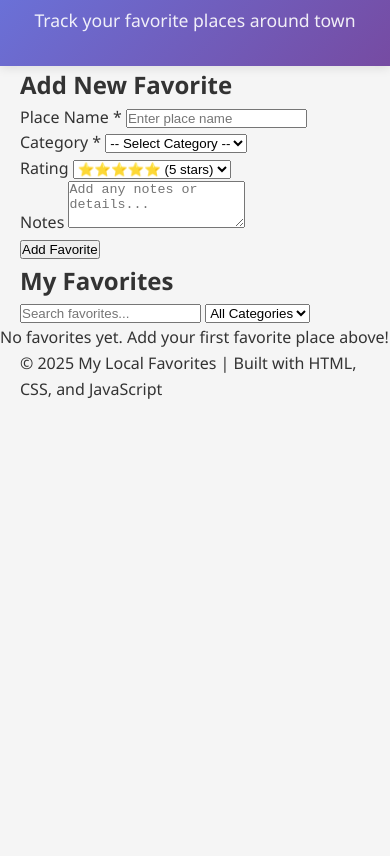
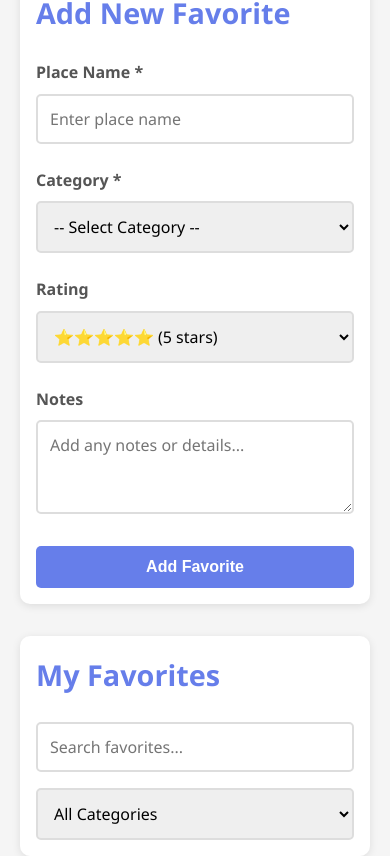
Before and after one commit to grahamgobbel/40363-local-favorites-tracker, a plain HTML site: page index.html in a window 390 px wide. Shown: the part 162-1018 px from the top of the page. Before the commit the page ends 844 px from the top, so only its background shows below. Drawn offline with Linux system fonts and the light colour scheme.

Commit message:
Complete LAB11.5: Full CSS styling and project setup
- Completed all CSS sections (Steps 3D-3K)

- Added form styling with focus states

- Implemented button hover effects with transform

- Added CSS Grid layout for favorites display

- Created responsive design with mobile breakpoints

- Added JavaScript starter code with form prevention

- Updated README with project documentation

- Tested responsiveness and accessibility

- Ready for LAB12 JavaScript fundamentals

```diff
--- a/css/styles.css
+++ b/css/styles.css
@@ -69,7 +69,23 @@ header h1 {
    ========================================== */
 
 /* TODO LAB11: Add main and section styles */
+main {
+    padding: 2rem 0;
+}
 
+section {
+    background: white;
+    padding: 2rem;
+    margin-bottom: 2rem;
+    border-radius: 10px;
+    box-shadow: 0 2px 8px rgba(0,0,0,0.1);
+}
+
+h2 {
+    color: #667eea;
+    margin-bottom: 1.5rem;
+    font-size: 1.8rem;
+}
 
 /* ==========================================
    FORM STYLES
@@ -78,7 +94,41 @@ header h1 {
    ========================================== */
 
 /* TODO LAB11: Add .form-group, label, input, select, textarea styles */
+.form-group {
+    margin-bottom: 1.5rem;
+}
 
+label {
+    display: block;
+    margin-bottom: 0.5rem;
+    font-weight: 600;
+    color: #555;
+}
+
+input[type="text"],
+select,
+textarea {
+    width: 100%;
+    padding: 0.75rem;
+    border: 2px solid #ddd;
+    border-radius: 5px;
+    font-size: 1rem;
+    font-family: inherit;
+    transition: border-color 0.3s ease;
+}
+
+input[type="text"]:focus,
+select:focus,
+textarea:focus {
+    outline: none;
+    border-color: #667eea;
+    box-shadow: 0 0 0 3px rgba(102, 126, 234, 0.1);
+}
+
+textarea {
+    resize: vertical;
+    min-height: 80px;
+}
 
 /* ==========================================
    BUTTONS
@@ -87,7 +137,31 @@ header h1 {
    ========================================== */
 
 /* TODO LAB11: Add .btn and .btn-primary styles */
+.btn {
+    padding: 0.75rem 1.5rem;
+    border: none;
+    border-radius: 5px;
+    font-size: 1rem;
+    font-weight: 600;
+    cursor: pointer;
+    transition: all 0.3s ease;
+    display: inline-block;
+}
 
+.btn-primary {
+    background-color: #667eea;
+    color: white;
+}
+
+.btn-primary:hover {
+    background-color: #5568d3;
+    transform: translateY(-2px);
+    box-shadow: 0 4px 12px rgba(102, 126, 234, 0.4);
+}
+
+.btn-primary:active {
+    transform: translateY(0);
+}
 
 /* ==========================================
    SEARCH CONTROLS
@@ -96,7 +170,18 @@ header h1 {
    ========================================== */
 
 /* TODO LAB11: Add .search-controls styles */
+.search-controls {
+    display: flex;
+    gap: 1rem;
+}
 
+.search-controls input {
+    flex: 2;
+}
+
+.search-controls select {
+    flex: 1;
+}
 
 /* ==========================================
    FAVORITES GRID & CARDS
@@ -105,7 +190,19 @@ header h1 {
    ========================================== */
 
 /* TODO LAB11: Add .favorites-grid and .empty-message styles */
+.favorites-grid {
+    display: grid;
+    grid-template-columns: repeat(auto-fill, minmax(300px, 1fr));
+    gap: 1.5rem;
+}
 
+.empty-message {
+    grid-column: 1 / -1;
+    text-align: center;
+    color: #999;
+    font-style: italic;
+    padding: 2rem;
+}
 
 /* ==========================================
    FAVORITE CARD STYLES
@@ -114,7 +211,58 @@ header h1 {
    ========================================== */
 
 /* TODO LAB11: Add .favorite-card and related styles */
+.favorite-card {
+    background: white;
+    border: 2px solid #e0e0e0;
+    border-radius: 10px;
+    padding: 1.5rem;
+    transition: all 0.3s ease;
+}
 
+.favorite-card:hover {
+    border-color: #667eea;
+    box-shadow: 0 4px 12px rgba(102, 126, 234, 0.2);
+    transform: translateY(-5px);
+}
+
+.favorite-card h3 {
+    color: #333;
+    margin-bottom: 0.5rem;
+    font-size: 1.3rem;
+}
+
+.favorite-category {
+    display: inline-block;
+    padding: 0.25rem 0.75rem;
+    background-color: #667eea;
+    color: white;
+    border-radius: 20px;
+    font-size: 0.85rem;
+    margin-bottom: 0.5rem;
+}
+
+.favorite-rating {
+    color: #f39c12;
+    font-size: 1.1rem;
+    margin-bottom: 0.5rem;
+}
+
+.favorite-notes {
+    color: #666;
+    margin-bottom: 1rem;
+    line-height: 1.5;
+}
+
+.favorite-date {
+    font-size: 0.85rem;
+    color: #999;
+    margin-bottom: 1rem;
+}
+
+.favorite-actions {
+    display: flex;
+    gap: 0.5rem;
+}
 
 /* ==========================================
    FOOTER
@@ -122,7 +270,17 @@ header h1 {
    ========================================== */
 
 /* TODO LAB11: Add footer styles */
+footer {
+    background-color: #333;
+    color: white;
+    text-align: center;
+    padding: 1.5rem 0;
+    margin-top: 3rem;
+}
 
+footer p {
+    margin: 0;
+}
 
 /* ==========================================
    RESPONSIVE DESIGN
@@ -132,3 +290,44 @@ header h1 {
    ========================================== */
 
 /* TODO LAB11: Add @media queries for tablet and mobile */
+
+@media (max-width: 768px) {
+    header h1 {
+        font-size: 2rem;
+    }
+
+    .subtitle {
+        font-size: 1rem;
+    }
+
+    .search-controls {
+        flex-direction: column;
+    }
+
+    .search-controls input,
+    .search-controls select {
+        flex: 1;
+    }
+
+    .favorites-grid {
+        grid-template-columns: 1fr;
+    }
+
+    section {
+        padding: 1.5rem;
+    }
+
+    .btn {
+        width: 100%;
+    }
+}
+
+@media (max-width: 480px) {
+    header h1 {
+        font-size: 1.5rem;
+    }
+
+    section {
+        padding: 1rem;
+    }
+}
--- a/js/app.js
+++ b/js/app.js
@@ -0,0 +1,31 @@
+// ==========================================
+// PROJECT 2: LOCAL FAVORITES TRACKER
+// JavaScript Starter Code
+// ==========================================
+
+// Log to confirm JavaScript is loaded
+console.log('JavaScript file loaded successfully!');
+
+// Global array to store favorites (will use in LAB12-15)
+let favorites = [];
+
+// Get references to DOM elements
+const addForm = document.getElementById('add-favorite-form');
+const favoritesList = document.getElementById('favorites-list');
+const searchInput = document.getElementById('search-input');
+const categoryFilter = document.getElementById('category-filter');
+
+// Test that elements are found
+console.log('Form element:', addForm);
+console.log('Favorites list element:', favoritesList);
+console.log('Search input:', searchInput);
+console.log('Category filter:', categoryFilter);
+
+// Temporary test: Prevent form submission until we add JavaScript
+addForm.addEventListener('submit', function(event) {
+    event.preventDefault();
+    console.log('Form submitted! (JavaScript will handle this in LAB12)');
+    alert('Form submitted! We\'ll add JavaScript functionality in LAB12.');
+});
+
+console.log('Ready for LAB12: JavaScript Fundamentals!');
```
Also changed, not shown: 1 other file.
